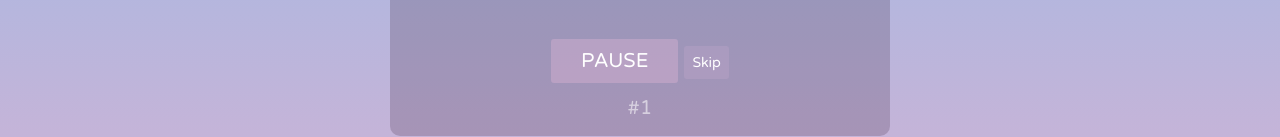
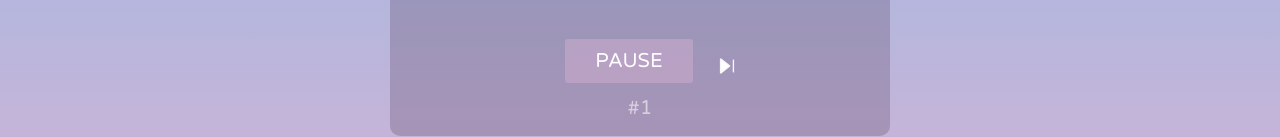
Before and after one commit to gizemnkorkmaz/pomodoro-timer, a React (Create React App) app: page / in a window 1280 px wide. Both pictures are taken after a click on the button "START". Shown: the part 295-432 px from the top of the page. Built offline with nearby package versions, Linux system fonts and the light colour scheme.

Commit message:
Add skip button icon to Timer

```diff
--- a/src/components/Timer/Timer.jsx
+++ b/src/components/Timer/Timer.jsx
@@ -10,6 +10,7 @@ import formatTime from "../../utils/formatTime";
 import minutesToSeconds from "../../utils/minutesToSeconds";
 
 import styles from "./Timer.module.css";
+import { ReactComponent as SkipIcon } from "../../assets/icons/SkipIcon.svg";
 
 function Timer() {
   const [seconds, setSeconds] = useState(minutesToSeconds(25));
@@ -76,7 +77,11 @@ function Timer() {
       >
         {isTimerActive ? "Pause" : "Start"}
       </Button>
-      {isTimerActive && <Button onClick={skipRound}>Skip</Button>}
+      {isTimerActive && (
+        <Button className={styles.skipButton} onClick={skipRound}>
+          <SkipIcon />
+        </Button>
+      )}
       <RoundCount roundCount={roundCount} />
     </div>
   );
--- a/src/components/Timer/Timer.module.css
+++ b/src/components/Timer/Timer.module.css
@@ -26,3 +26,12 @@
   cursor: pointer;
   text-transform: uppercase;
 }
+
+.skipButton {
+  background: none;
+  border: none;
+  position: relative;
+  top: 10px;
+  left: 20px;
+  padding: 0;
+}
```
Also changed, not shown: src/assets/icons/SkipIcon.svg (added).
